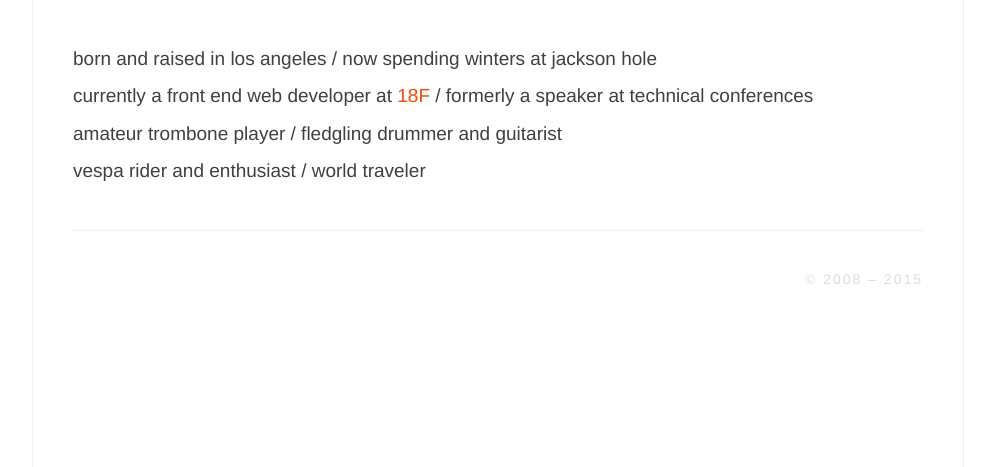
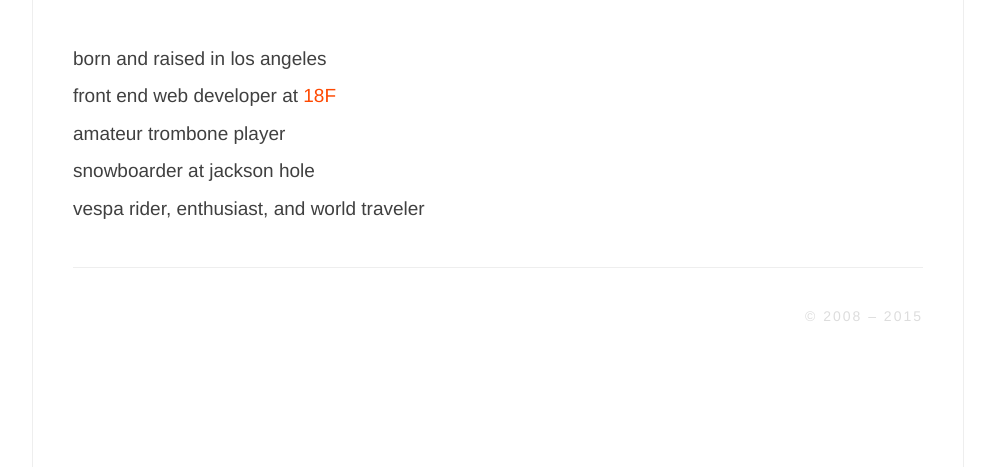
Before and after one commit to xtine/xtine.net, a Flask app: page / in a window 1280 px wide. Shown: the part 181-648 px from the top of the page, without its empty margins (142-1137 px from the left). Run offline with Flask 2, Linux system fonts and the light colour scheme.

Commit message:
update index

```diff
--- a/templates/index.html
+++ b/templates/index.html
@@ -5,10 +5,11 @@
   <section class="home">
 
     <ul>
-        <li>born and raised in los angeles / now spending winters at jackson hole</li>
-        <li>currently a front end web developer at <a href="http://18f.gsa.gov">18F</a> / formerly a speaker at technical conferences</li>
-        <li>amateur trombone player / fledgling drummer and guitarist</li>
-        <li>vespa rider and enthusiast / world traveler</li>
+        <li>born and raised in los angeles</li>
+        <li>front end web developer at <a href="http://18f.gsa.gov">18F</a></li>
+        <li>amateur trombone player</li>
+        <li>snowboarder at jackson hole</li>
+        <li>vespa rider, enthusiast, and world traveler</li>
     </ul>
 
   </section>
```
